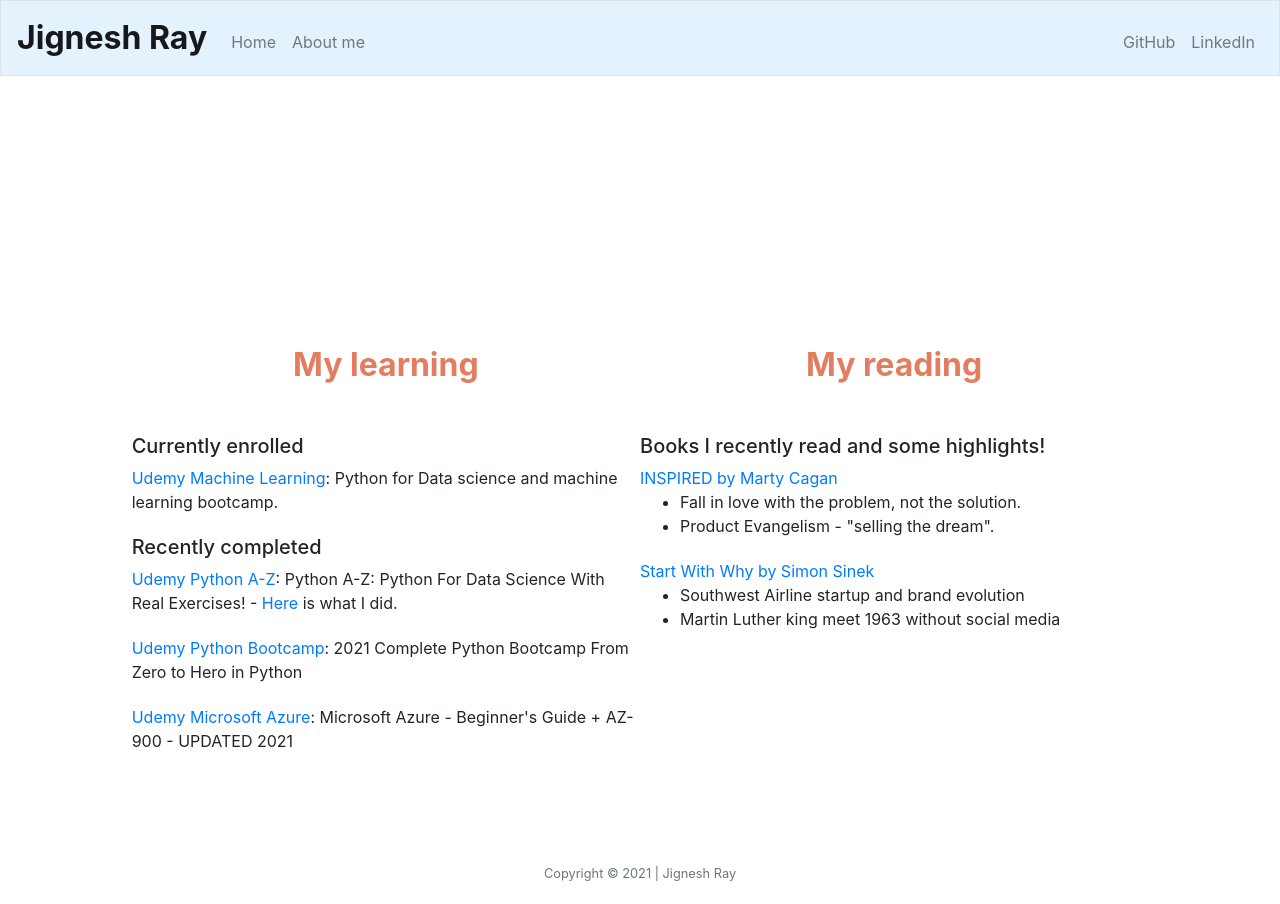
After one commit to JigneshRay/PortfolioWebSite, a Flask app: template templates/Index.html in a window 1280 px wide. The commit adds this page. Run offline with Flask 2, Linux system fonts and the light colour scheme; the template is opened without the code that fills it, so the values that code supplies are empty; some libraries are stand-ins or nearby versions.

Commit message:
Add files via upload

```diff
--- /dev/null
+++ b/templates/Index.html
@@ -0,0 +1,103 @@
+{% extends "layout.html" %}
+
+{% block title %}
+    Index
+{% endblock %}
+
+{% block main %}
+
+    <section class="home-content">
+        <div class="container p-0">
+		<!-- <div class="row justify-content-center">
+
+				My portfolio site is a weekend&nbsp;<a target="_blank" class="about-link" href="https://github.com/JigneshRay/PortfolioWebSite">project</a>&nbsp;inspried by Julia Nikulski's&nbsp;<a target="_blank" class="about-link" href="https://towardsdatascience.com/how-to-build-a-data-science-portfolio-website-335b0f253822">
+				towards datascience</a>&nbsp;article. I will continue updating...
+
+		</div> -->
+            <div class="row portfolio-row justify-content-center">
+
+                <div class="col-12 col-md-5">
+                    <div class="row justify-content-center">
+                        <div class="text-center">
+							<h2 class="index-header">My learning</h2>
+                        </div>
+                    </div>
+                    <div class="row justify-content-center">
+                        <div class="row index-img text-left">
+						<h5>Currently enrolled</h5>
+                            <p><a target="_blank" class="about-link" href="https://udemy.com/course/python-for-data-science-and-machine-learning-bootcamp/">Udemy Machine Learning</a>:
+                                Python for Data science and machine learning bootcamp.
+                            </p>
+                        </div>
+                    </div>
+					<div class="row justify-content-center">
+                        <div class="row index-img text-left">
+						<h5>Recently completed</h5>
+                            <p><a target="_blank" class="about-link" href="https://udemy.com/course/python-coding/">Udemy Python A-Z</a>:
+                                Python A-Z: Python For Data Science With Real Exercises! - <a target="_blank" class="about-link" href="https://github.com/JigneshRay/AtoZPythonDataSci_Udemy">Here</a>&nbsp;is what I did.
+                            </p>
+                        </div>
+                    </div>
+					<div class="row justify-content-center">
+                        <div class="row index-img text-left">
+                            <p><a target="_blank" class="about-link" href="https://udemy.com/course/complete-python-bootcamp/">Udemy Python Bootcamp</a>:
+                                2021 Complete Python Bootcamp From Zero to Hero in Python
+                            </p>
+                        </div>
+                    </div>
+					<div class="row justify-content-center">
+                        <div class="row index-img text-left">
+                            <p><a target="_blank" class="about-link" href="https://udemy.com/course/microsoft-azure-beginners-guide/">Udemy Microsoft Azure</a>:
+                                Microsoft Azure - Beginner's Guide + AZ-900 - UPDATED 2021
+                            </p>
+                        </div>
+                    </div>
+
+
+                </div>
+
+                <div class="col-12 col-md-5">
+                    <div class="row justify-content-center">
+                        <div class="text-center">
+				            <h2 class="index-header">My reading</h2>
+
+						</div>
+                    </div>
+					<div class="row justify-content-center">
+							<div class="row index-img text-left">
+								<h5>Books I recently read and some highlights!</h5>
+							<br>
+							<a target="_blank" class="about-link" href="https://read.amazon.com/kp/embed?asin=B077NRB36N&preview=newtab&linkCode=kpe&ref_=cm_sw_r_kb_dp_H46NKCSATK246006CDXQ">INSPIRED by Marty Cagan</a><br>
+							<ul>
+                                <li>
+									Fall in love with the problem, not the solution.
+								</li>
+								<li>
+									Product Evangelism - "selling the dream".
+								</li>
+							</ul>
+						 </div>
+						 </div>
+						<div class="row justify-content-center">
+					    <div class="row index-img text-left">
+								<a target="_blank" class="about-link" href="https://read.amazon.com/kp/embed?asin=B002Q6XUE4&preview=newtab&linkCode=kpe&ref_=cm_sw_r_kb_dp_E9CKHPDGCK6KN2HFCQV3">Start With Why by Simon Sinek</a><br>
+							<ul>
+                                <li>
+									Southwest Airline startup and brand evolution
+								</li>
+								<li>
+									Martin Luther king meet 1963 without social media
+								</li>
+							</ul>
+						 </div>
+                    </div>
+                    <div class="row">
+
+                    </div>
+
+                </div>
+            </div>
+        </div>
+    </section>
+
+{% endblock %}
--- a/templates/about.html
+++ b/templates/about.html
@@ -31,7 +31,7 @@
             <div class="container-timeline right">
                 <div class="content">
                         <h3>2017-2018</h3>
-							<p>Full Stack Engineer - Cecilia(Healthcare Startup)
+							<p>Full Stack Engineer - Cecilia Health
                             </p>
                             <ul>
                                 <li>
@@ -68,7 +68,7 @@
             <div class="container-timeline right">
                 <div class="content">
                         <h3>2005-2012</h3>
-                            <p>Software Developer -
+                            <p>Software Developer(C#)
 								<ul>
 									<li>ICON Clinical</li>
 									<li>Estee Lauder</li>
@@ -91,7 +91,7 @@
                             <p>Diploma of Computer application at MS University
                             </p>
                         <h3>1997-2001</h3>
-                            <p>Bachelor of Science at SP University
+                            <p>BS in Electrical Engineering at SP University
                             </p>
 
                 </div>
--- a/templates/layout.html
+++ b/templates/layout.html
@@ -69,9 +69,9 @@
                     <li class="nav-item">
                         <a target="_blank" class="nav-link" id="{{ id }}-nav-link" href="https://github.com/JigneshRay/">GitHub</a>
                     </li>
-                    <li class="nav-item">
+                    <!-- <li class="nav-item">
                         <a target="_blank" class="nav-link" id="{{ id }}-nav-link" href="https://www.kaggle.com/jigneshray/">Kaggle</a>
-                    </li>
+                    </li>-->
                     <li class="nav-item">
                         <a target="_blank" class="nav-link" id="{{ id }}-nav-link" href="https://www.linkedin.com/in/jignesh-ray/">LinkedIn</a>
                     </li>
```
